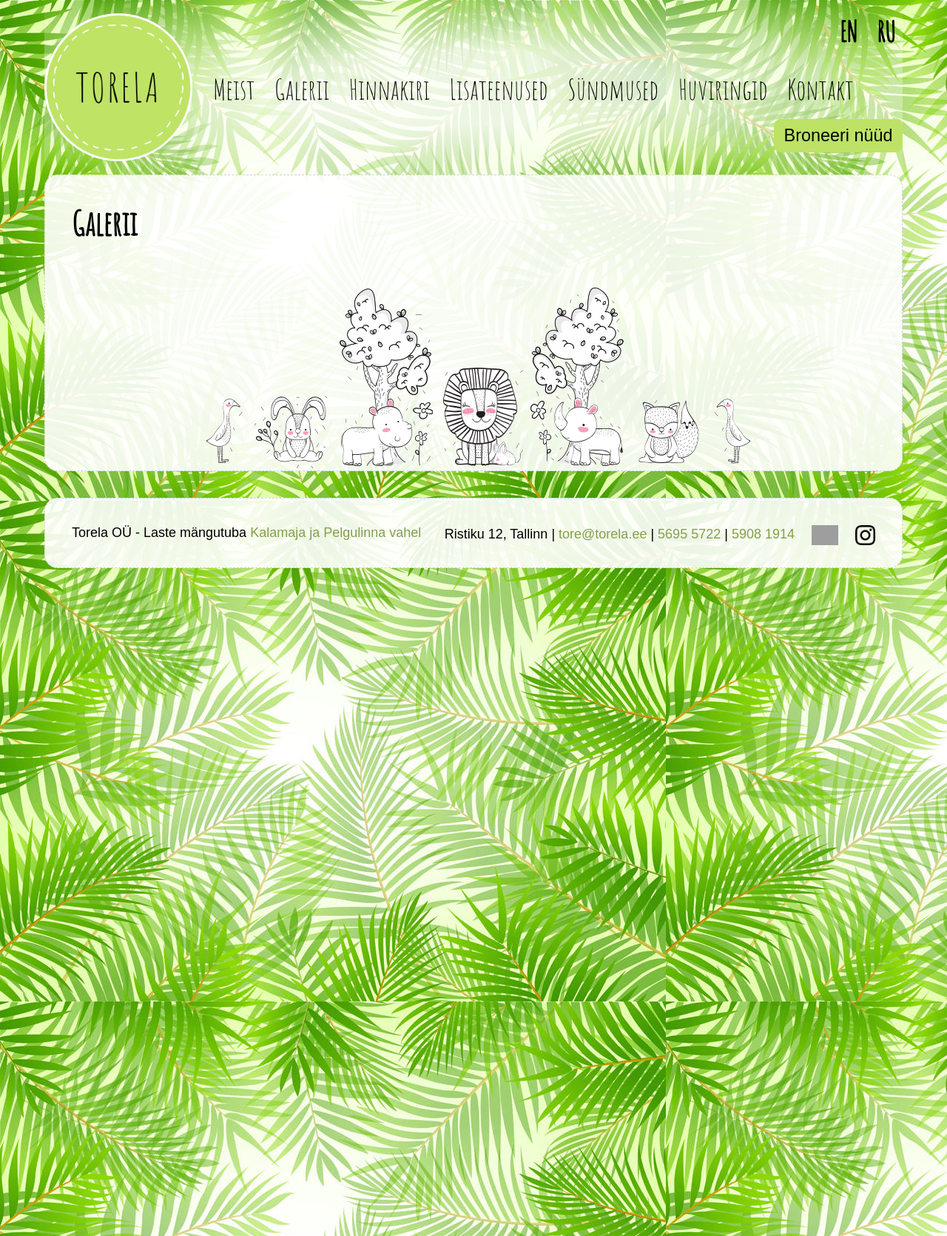
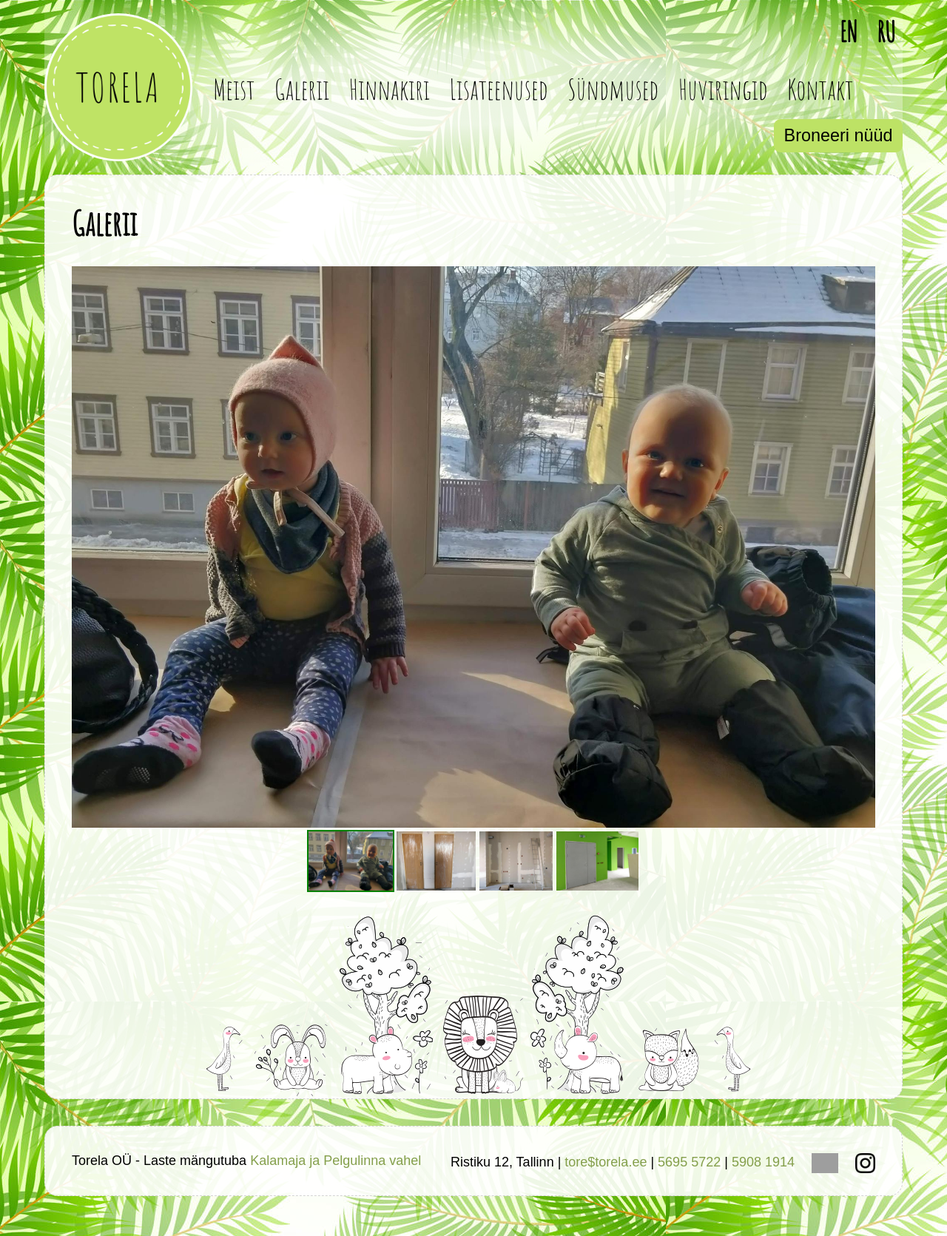
Before and after one commit to mypsik/torela, a Jekyll site: the page built from galerii/index.html, in a window 1280 px wide. Shown: the whole page at 74% size. Built offline with Jekyll 4.4.1, drawn with Linux system fonts in a browser that asks for light colours; a script that is not in the unit is left out; grey boxes are pictures that could not be loaded.

Commit message:
the simplest gallery possible

```diff
--- a/_layouts/default.html
+++ b/_layouts/default.html
@@ -13,6 +13,8 @@
   {%if page.description != null%}<meta name="description" content="{{ page.description }}">{%endif%}
   <link rel="stylesheet" href="/styles/torela.css">
   <link rel="shortcut icon" href="/img/logo.png">
+  <script src="https://code.jquery.com/jquery-3.3.1.min.js"></script>
+  <script src="/js/torela.js"></script>
 </head>
 <body>
   <header>
@@ -102,8 +104,6 @@
     {%endif%}
   </footer>
 
-  <script src="https://code.jquery.com/jquery-3.3.1.min.js" defer></script>
-  <script src="/js/torela.js" defer></script>
   <script async id="timify" data-lang="{{ page.lang }}" src="https://widget.timify.com/js/widget.js" data-position="flexible"></script>
   <script>
     (function(i,s,o,g,r,a,m){i['GoogleAnalyticsObject']=r;i[r]=i[r]||function(){
--- /dev/null
+++ b/galerii/index.html
@@ -0,0 +1,44 @@
+---
+layout: default
+lang: et
+title: Galerii
+priority: 1.0
+en: /en/gallery/
+ru: /ru/gallery/
+---
+
+<img id="big-image" src="gallery1.jpg">
+
+<div class="thumbs">
+  <img src="gallery1.jpg" class="active">
+  <img src="gallery2.jpg">
+  <img src="gallery3.jpg">
+  <img src="gallery4.jpg">
+</div>
+
+<style>
+  #big-image {
+    width: 100%;
+  }
+
+  .thumbs {
+    text-align: center;
+  }
+
+  .thumbs img {
+    cursor: pointer;
+    height: 80px;
+  }
+
+  .thumbs img.active {
+    outline: 2px solid green;
+  }
+</style>
+
+<script defer>
+  $('.thumbs img').on('click', function() {
+    var thumb = $(this)
+    thumb.addClass('active').siblings().removeClass('active')
+    $('#big-image').attr('src', thumb.attr('src'))
+  })
+</script>
```
Also changed, not shown: galerii/index.md (deleted, +0 -8 lines), galerii/gallery1.jpg (renamed from img/gallery1.jpg), galerii/gallery2.jpg (renamed from img/gallery2.jpg), galerii/gallery3.jpg (renamed from img/gallery3.jpg), galerii/gallery4.jpg (renamed from img/gallery4.jpg).
